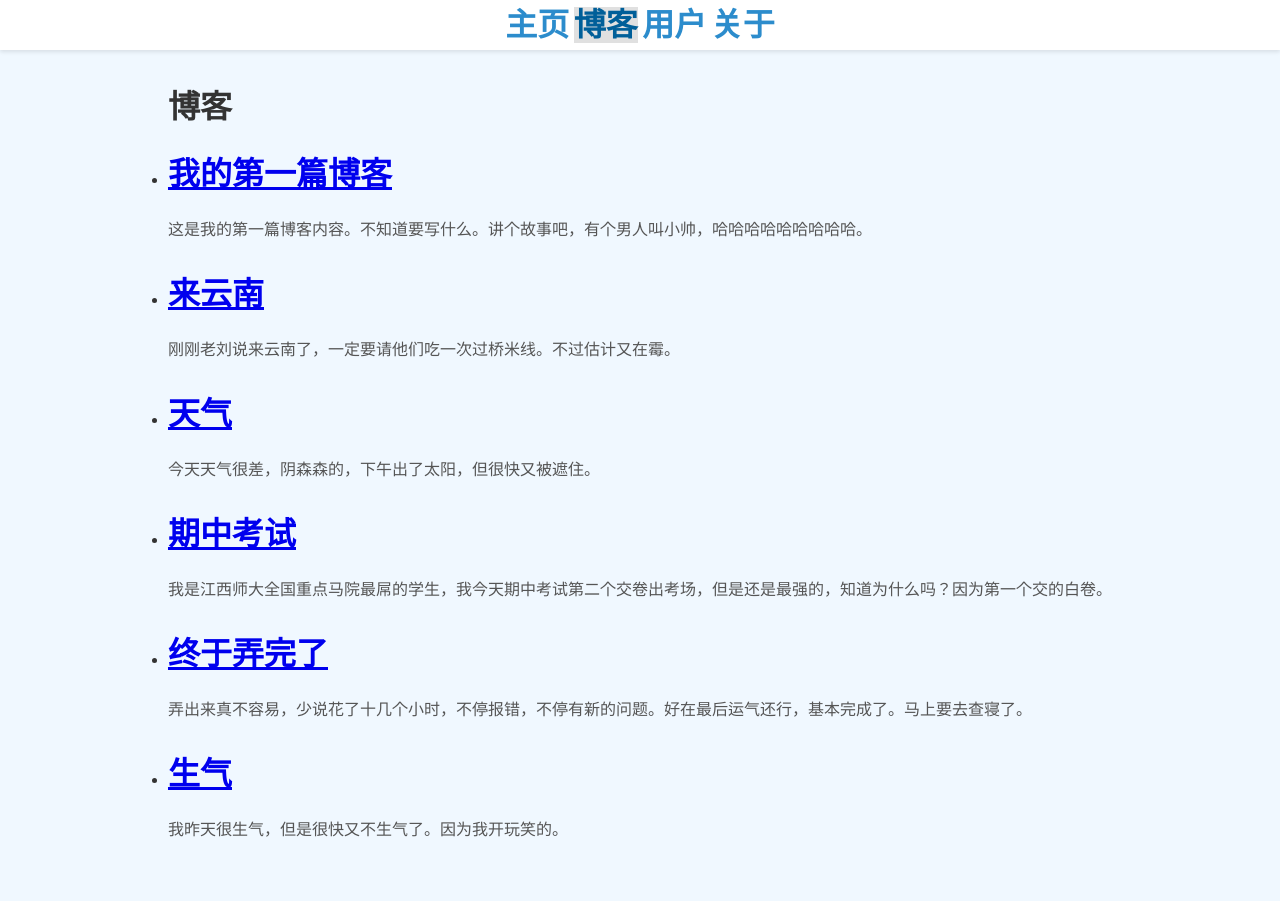
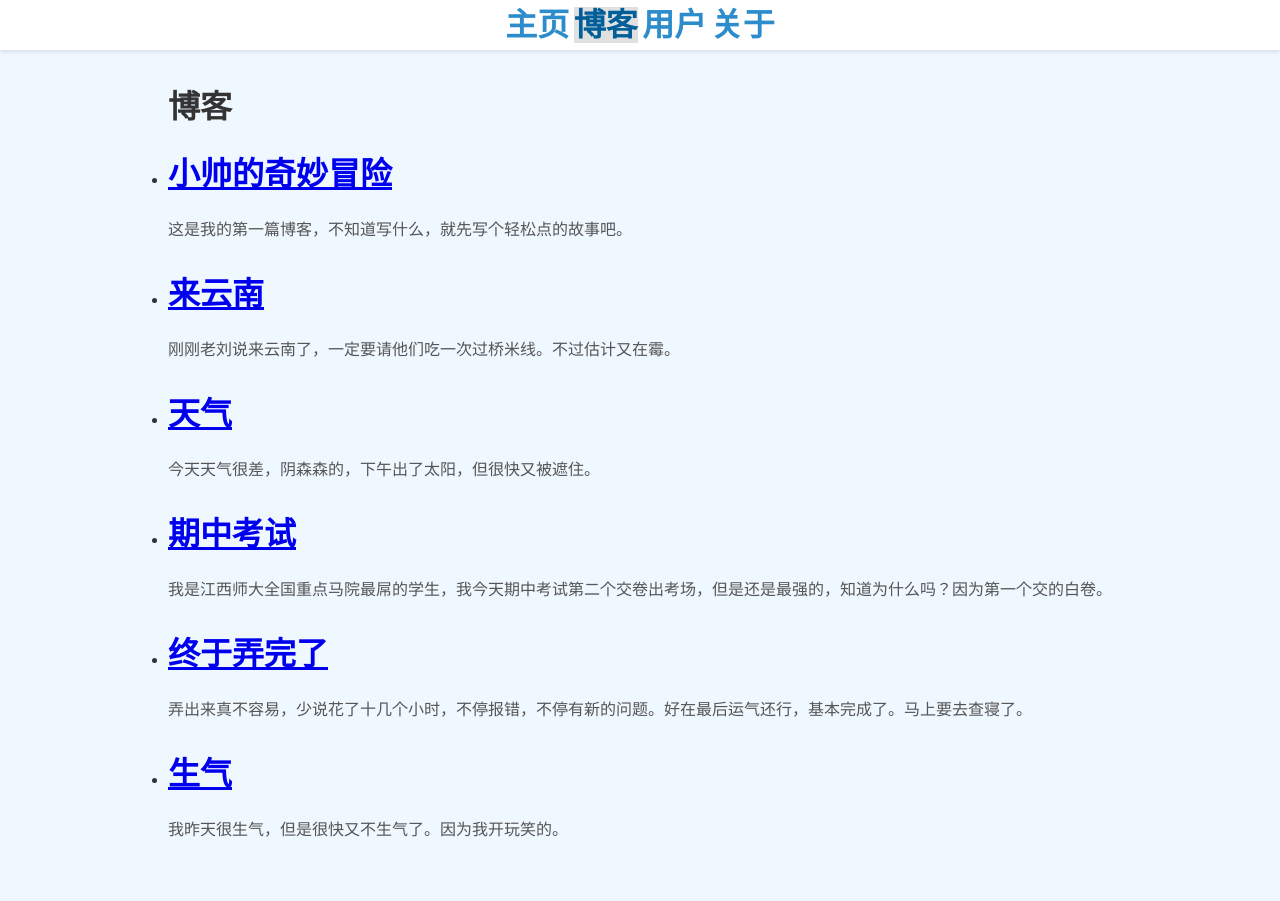
Before and after one commit to wysaly/XuHaoNB.github.io, a Jekyll site: the page built from blog.html, in a window 1280 px wide. Built offline with Jekyll 4.4.1, drawn with Linux system fonts in a browser that asks for light colours; some of the changed lines change nothing that is shown.

Commit message:
Update 2025-4-30-my-first-blog.md

```diff
--- a/_posts/2025-4-30-my-first-blog.md
+++ b/_posts/2025-4-30-my-first-blog.md
@@ -1,8 +1,49 @@
 ---
 layout: post
-title:  "我的第一篇博客"
-date:   2025-04-30 14:00:00 +0800
-categories: 随笔
-author: JC
+title: "小帅的奇妙冒险"
+date: 2025-05-07
+author: jc
 ---
-这是我的第一篇博客内容。不知道要写什么。讲个故事吧，有个男人叫小帅，哈哈哈哈哈哈哈哈哈。
+
+这是我的第一篇博客，不知道写什么，就先写个轻松点的故事吧。
+
+## 故事的开始
+
+从前有个男人，叫小帅。每天他都骑着小电驴穿越城市街头，嘴里念着：“生活不止眼前的苟且，还有电瓶和远方。”
+
+某天，他偶然在图书馆捡到一本书，书名是《量子力学通俗指南》，翻开第一页他就看到了这样一句话：
+
+> “如果你能理解这个公式，你就能控制未来。”
+
+于是他看到了这个神秘公式：
+
+$$
+E = mc^2
+$$
+
+但小帅不明白。他以为这是电动车续航的秘密。
+
+## 小帅的第一张照片
+
+为了纪念这个时刻，他拍了一张照片：
+
+![小帅在笑](assets/images/laohaozismile.jpg)
+
+
+## 数学插曲
+
+他开始尝试用数学预测明天的天气，写下了一个很“专业”的公式：
+
+$$
+T_{明天} = T_{今天} + \Delta T - \epsilon \cdot \text{情绪指数}
+$$
+
+尽管他完全不知道 $\epsilon$ 是什么。
+
+## 未完待续……
+
+小帅的故事才刚刚开始。也许下一篇博客，我们来写写他是如何穿越回明朝，并用 ChatGPT 写八股文的。
+
+---
+
+感谢阅读！如果你喜欢这个故事，记得点个赞（虽然这里点不了哈哈）或者在评论区留言（虽然我们也没开评论功能……）。
```
